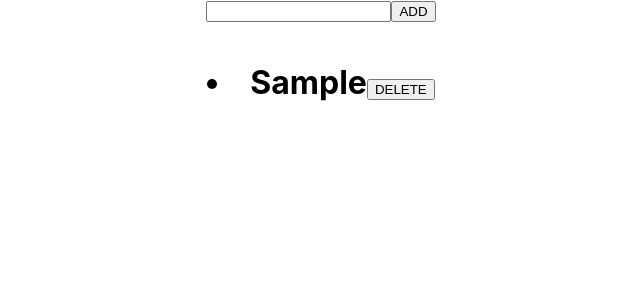
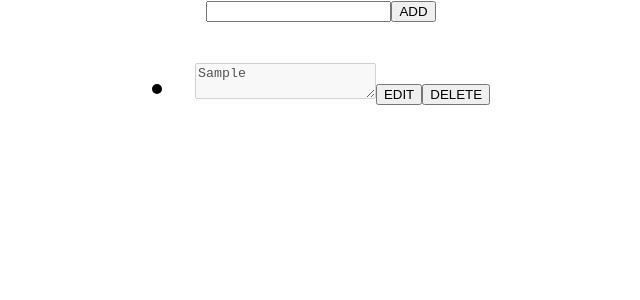
Before and after one commit to iamyakupkaya/redux-todo-app, a React (Create React App) app: page / in a window 1280 px wide. Both pictures are taken after typing "Sample" into the empty fields and a click on the button "ADD". Shown: the top 300 px of the page, without its empty margins (319-959 px from the left). Built offline with nearby package versions, Linux system fonts and the light colour scheme.

Commit message:
update method was added

```diff
--- a/src/components/Todos.js
+++ b/src/components/Todos.js
@@ -1,6 +1,6 @@
-import React, { useState, useEffect } from "react";
+import React, { useState, useEffect, useRef } from "react";
 import { connect } from "react-redux";
-import { addTodos, removeTodos } from "../redux/todoSlice";
+import { addTodos, removeTodos, updateTodos } from "../redux/todoSlice";
 import { v4 as uuidv4 } from "uuid"; // uuidv4(); // ⇨ '9b1deb4d-3b7d-4bad-9bdd-2b0d7b3dcb6d'
 
 //following function transform State into Props.
@@ -24,35 +24,38 @@ const mapDispatchToProps = (dispatch) => {
     addTodo: (obj) => dispatch(addTodos(obj)),
     //removing method clone from original removeTodos from todoSlice.js
     removeTodo: (ID) => dispatch(removeTodos(ID)),
+    //updating method clone from original updateTodos from todoSlice.js
+    updateTodo: (obj) => dispatch(updateTodos(obj)),
   };
 };
 
 const Todos = (props) => {
-  console.log("Props:", props);
 
   /*
    ********************* DESTRUCTURING AREA *********************
    */
-  const { todos, addTodo, removeTodo } = props; // props is a object {todos: Array(0), addTodo: ƒ}
+  const { todos, addTodo, removeTodo, updateTodo } = props; // props is a object {todos: Array(0), addTodo: ƒ}
 
   /*
    ********************* USING HOOKS AREA *********************
    */
   const [todo, setTodo] = useState("");
 
+  const inputRef = useRef(true);
+  console.log("gelen inputRef:", inputRef);
+
   useEffect(() => {
     // this is for initial value (todo) again and in input value will have been empty after click button
     setTodo("");
   }, [todos]); //just todos change invoked this useEffect.
 
-  console.log("todos", todos);
 
   /*
    ********************* CUSTOM FUNCTIONS AREA *********************
    */
 
   //following method for input area
-  const handleClick = (event) => {
+  const addClick = (event) => {
     addTodo({
       id: uuidv4(),
       item: todo, // todo is value of input area from user
@@ -65,8 +68,20 @@ const Todos = (props) => {
   };
   //following method for button of REMOVE
   const removeClick = (ID) => {
-    console.log("gelen id:", ID);
     removeTodo(ID);
+  };
+  //updating method for button of UPDATE
+  const handleUpdate = (id, value, event) => {
+    console.log("glen event.wvhich:", event.which);
+    if(event.which===13){ //13 number for enter. when user press enter event.which turns 13 number.
+      updateTodo({id, item:value});
+      inputRef.current.disabled=true;
+    }
+    //updateTodo(obj);
+  };
+  const changeInputRef = () => {
+    inputRef.current.disabled = false;
+    inputRef.current.focus();
   };
 
   return (
@@ -77,7 +92,7 @@ const Todos = (props) => {
         className="todo-input"
         value={todo}
       />
-      <button className="add-btn" onClick={(e) => handleClick(e)}>
+      <button className="add-btn" onClick={(e) => addClick(e)}>
         ADD
       </button>
       <br></br>
@@ -87,7 +102,13 @@ const Todos = (props) => {
           {todos.map((todo) => {
             return (
               <li key={todo.id}>
-                {todo.item}
+                <textarea
+                  ref={inputRef}
+                  disabled={inputRef.current}
+                  defaultValue={todo.item}
+                  onKeyPress={(e)=>handleUpdate(todo.id,inputRef.current.value,e)}
+                />
+                <button onClick={() => changeInputRef()}>EDIT</button>
                 <button onClick={() => removeClick(todo.id)}>DELETE</button>
               </li>
             );
--- a/src/redux/todoSlice.js
+++ b/src/redux/todoSlice.js
@@ -1,12 +1,12 @@
 import { createSlice } from "@reduxjs/toolkit";
 
-const initialState=[];
+const initialState = [
+];
 
 const todoSlice = createSlice({
-
-    name:"todos",
+  name: "todos",
   initialState,
-    reducers:{
+  reducers: {
     // if we don't use reduxjs/toolkit we must be careful aboyt state...
     // when we fill it. we should be carefull about...
     // mutable and immutable types.!
@@ -18,10 +18,33 @@ const todoSlice = createSlice({
     },
     //removing method for Todos
     removeTodos: (state, action) => {
-            return state.filter(element => element.id !== action.payload); //action.payload will be just a id not an object.
+      return state.filter((element) => element.id !== action.payload); //action.payload will be just a id not an object.
+    },
+    //updating method for todos
+    updateTodos: (state, action) => {
+      return state.map((todo) => {
+        /* //if we dont use ternary (condition ? true : false) we should use if-else structure
+                if (todo.id === action.payload.id) {
+                    return {
+                        ...todo,
+                        item: action.payload.item,
+                        completed: action.payload.completed,
                     }
                 }
+                return todo;
+                totaly same with following code
+                */
+        return todo.id === action.payload.id
+          ? {
+              ...todo,
+              item: action.payload.item,
+              //completed: action.payload.completed,
+            }
+          : todo;
+      });
+    },
+  },
 });
 
 export const reducerTodo = todoSlice.reducer;
-export const {addTodos, removeTodos} = todoSlice.actions;
+export const { addTodos, removeTodos, updateTodos } = todoSlice.actions;
```
Lines whose indentation alone changed are shown as unchanged.
